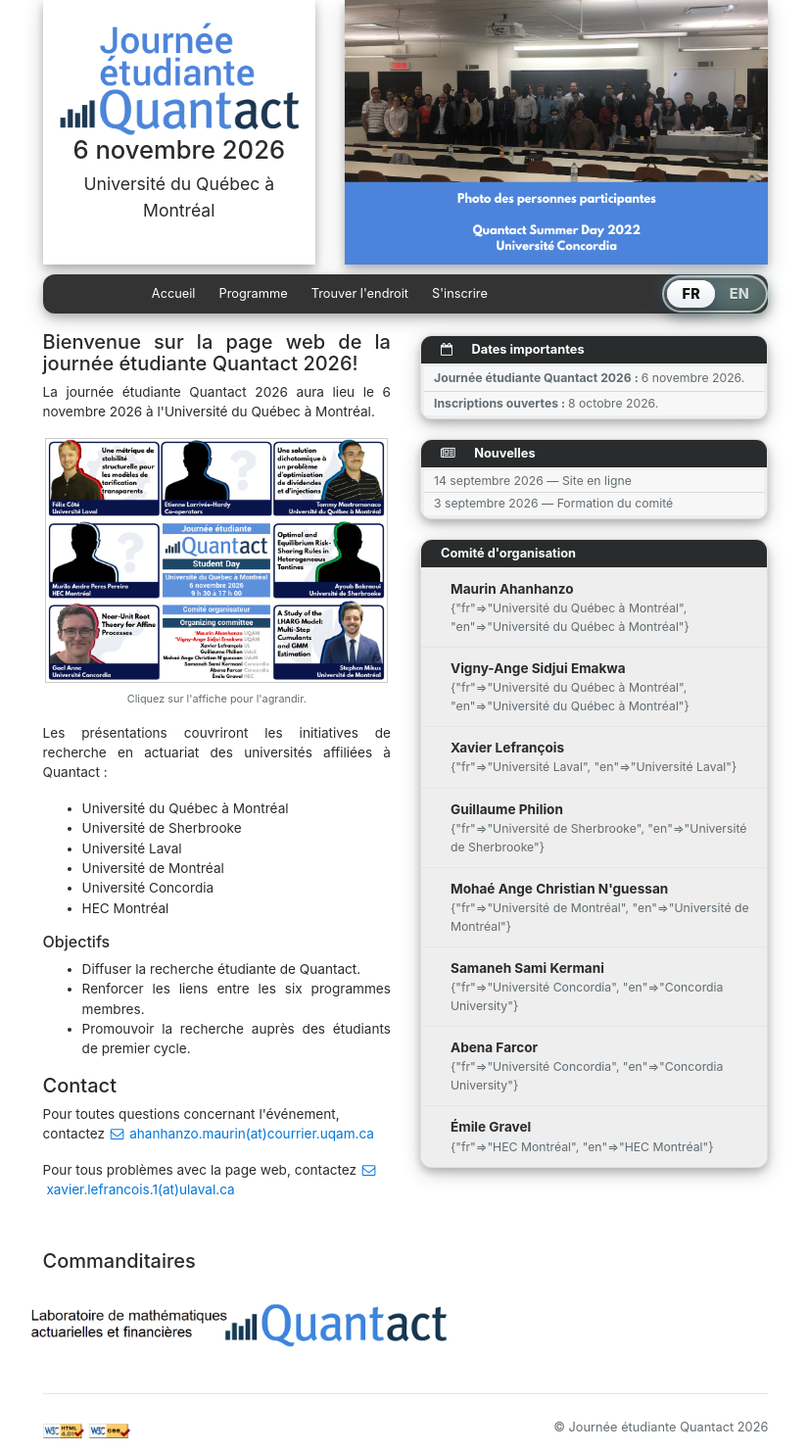
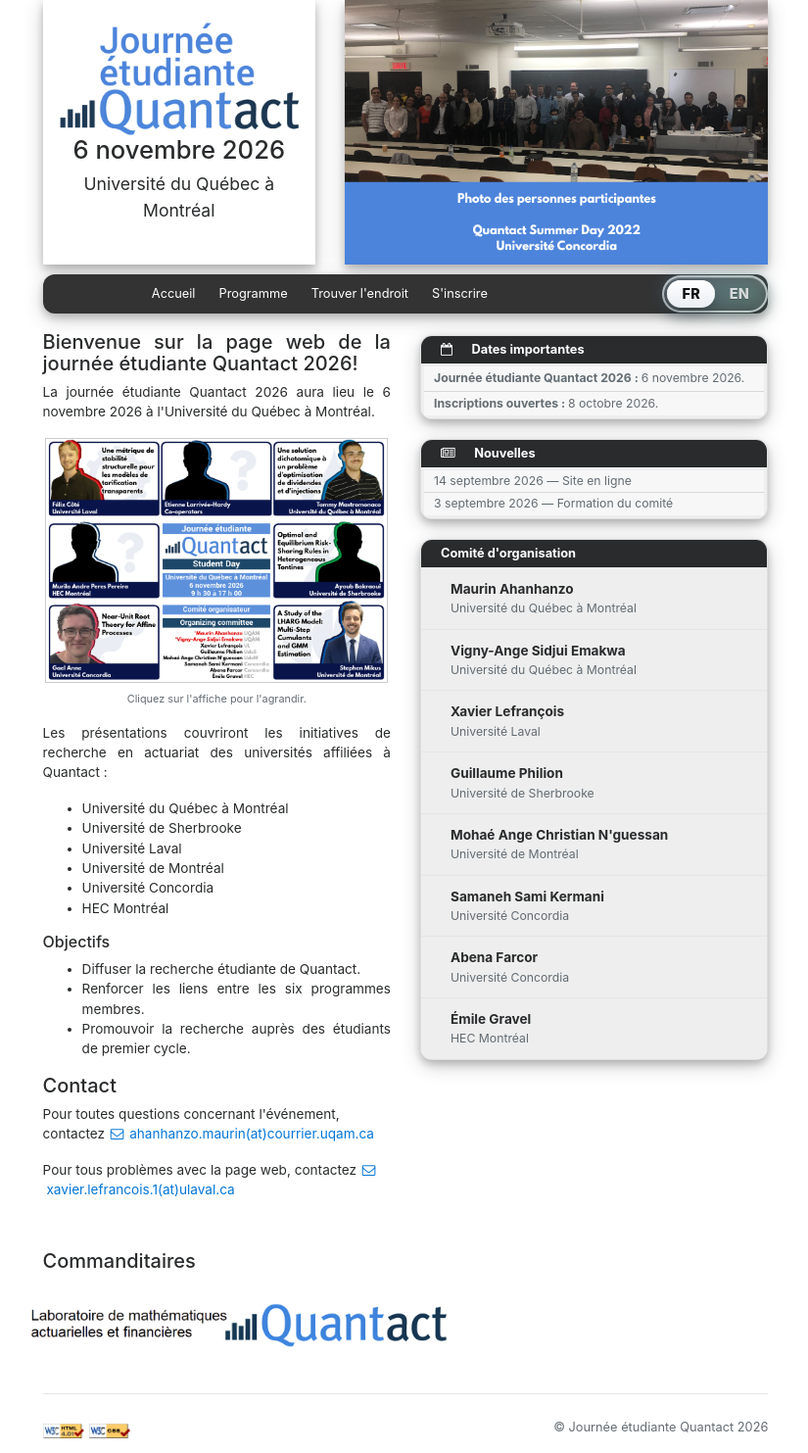
Before and after one commit to XavLef/Quantact_2026, a Jekyll site: the page built from index.html, in a window 1280 px wide. Shown: the whole page at 98% size, without its empty margins (226-1051 px from the left). Built offline with Jekyll 4.4.1, drawn with Linux system fonts in a browser that asks for light colours; nearby versions of some CDN libraries.

Commit message:
Refactor committee org display for i18n support
Updated committee organization display with internationalization support and simplified TBA section.

```diff
--- a/index.html
+++ b/index.html
@@ -116,19 +116,17 @@ slide_id: 0
             {% else %}
               <p><strong>{{ committee.name }}</strong></p>
             {% endif %}
-            <p class="card-subtitle text-muted" style="font-size: 90%;">{{ committee.org }}</p>
+            <p class="card-subtitle text-muted i18n"
+               style="font-size: 90%;"
+               data-fr="{{ committee.org.fr }}"
+               data-en="{{ committee.org.en }}">{{ committee.org.fr }}</p>
           </div>
         {% endfor %}
       {% else %}
         <div class="card-block bg-faded committee">
           <p class="card-title">TBA</p>
           <p><strong>TBA</strong></p>
-          <p class="card-subtitle text-muted i18n"
-             style="font-size: 90%;"
-             data-fr="{{ committee.org.fr }}"
-             data-en="{{ committee.org.en }}">
-            {{ committee.org.fr }}
-          </p>
+          <p class="card-subtitle text-muted" style="font-size: 90%;">TBA</p>
         </div>
       {% endif %}
     </div>
```
